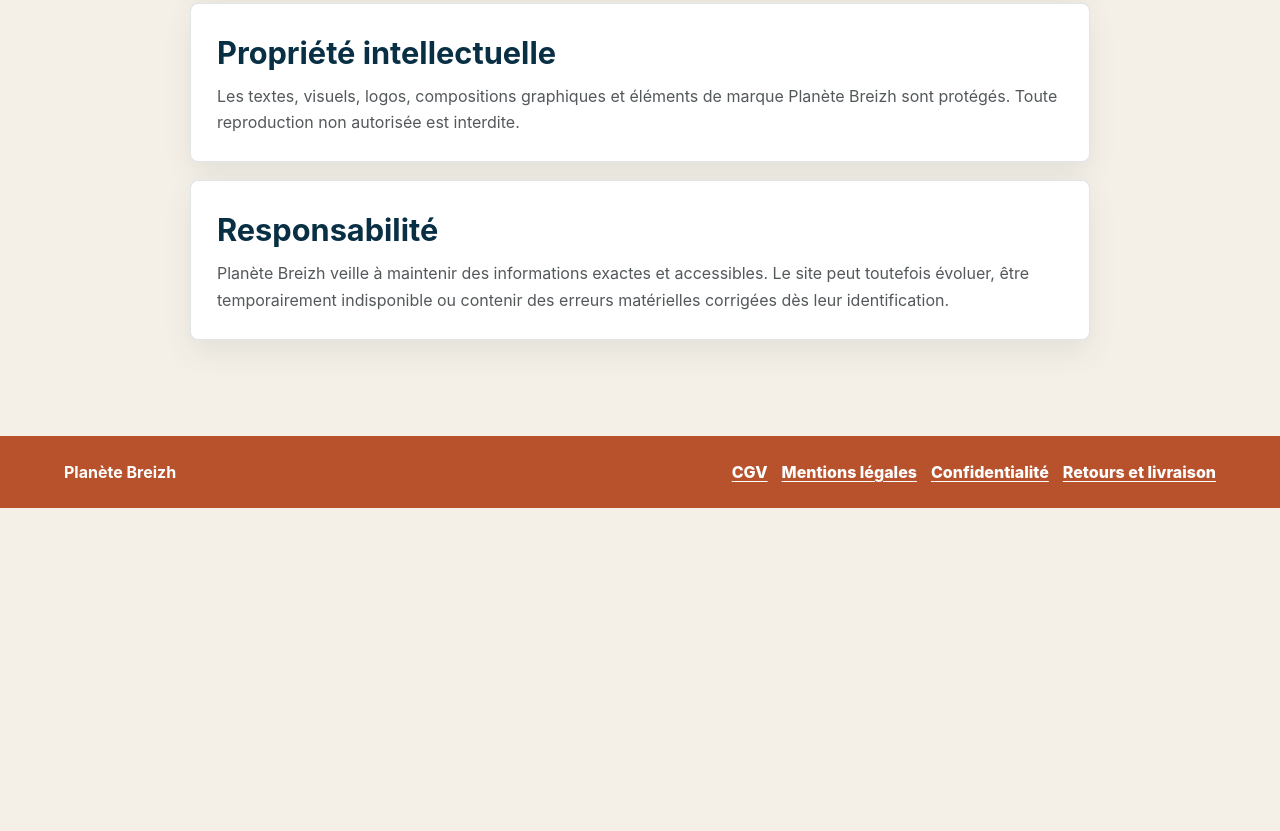
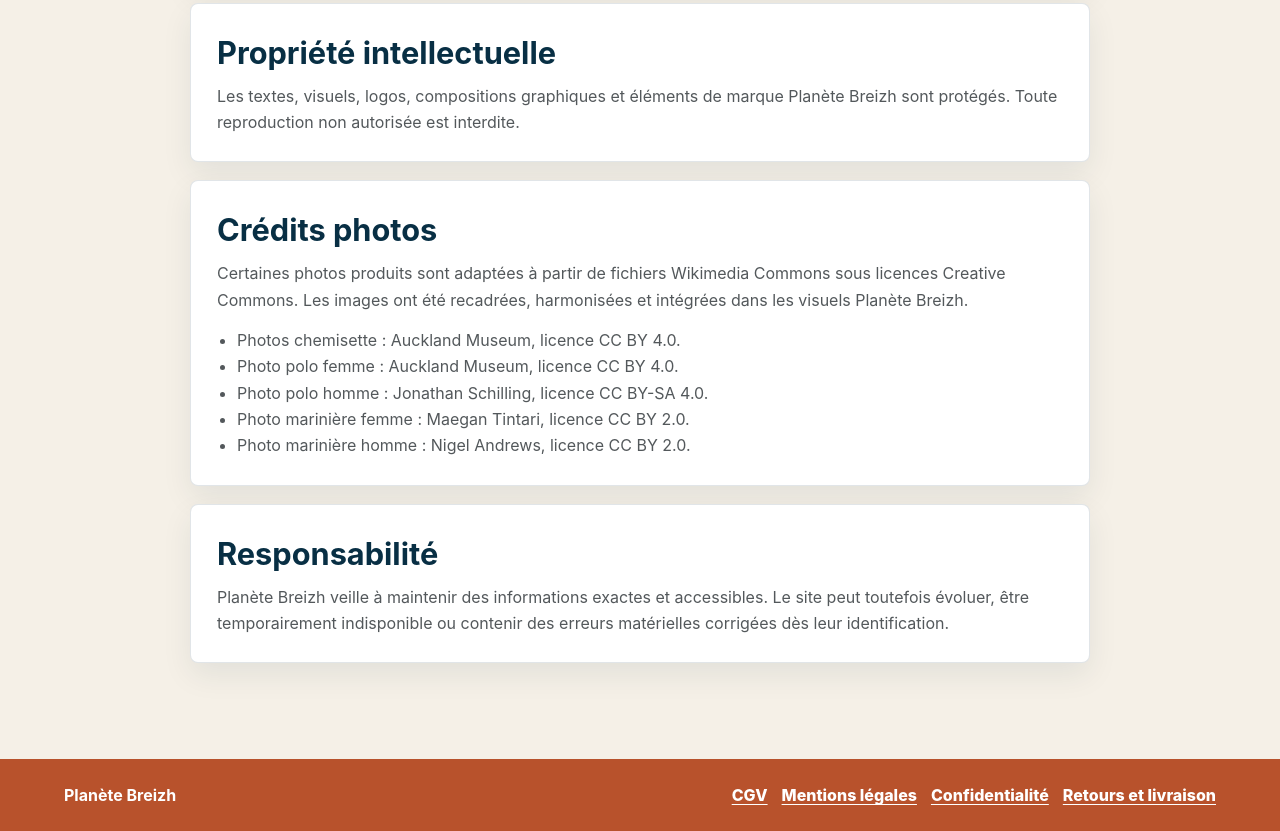
Before and after one commit to viguiry/Planete-breizh2, a website: page mentions-legales.html in a window 1280 px wide. Shown: the part 781-1612 px from the top of the page. Before the commit the page ends 1289 px from the top, so only its background shows below. Drawn offline with Linux system fonts and the light colour scheme.

Commit message:
Use real product photos

```diff
--- a/mentions-legales.html
+++ b/mentions-legales.html
@@ -45,6 +45,18 @@
       </section>
 
       <section class="legal-section">
+        <h2>Crédits photos</h2>
+        <p>Certaines photos produits sont adaptées à partir de fichiers Wikimedia Commons sous licences Creative Commons. Les images ont été recadrées, harmonisées et intégrées dans les visuels Planète Breizh.</p>
+        <ul>
+          <li>Photos chemisette : Auckland Museum, licence CC BY 4.0.</li>
+          <li>Photo polo femme : Auckland Museum, licence CC BY 4.0.</li>
+          <li>Photo polo homme : Jonathan Schilling, licence CC BY-SA 4.0.</li>
+          <li>Photo marinière femme : Maegan Tintari, licence CC BY 2.0.</li>
+          <li>Photo marinière homme : Nigel Andrews, licence CC BY 2.0.</li>
+        </ul>
+      </section>
+
+      <section class="legal-section">
         <h2>Responsabilité</h2>
         <p>Planète Breizh veille à maintenir des informations exactes et accessibles. Le site peut toutefois évoluer, être temporairement indisponible ou contenir des erreurs matérielles corrigées dès leur identification.</p>
       </section>
--- a/script.js
+++ b/script.js
@@ -86,7 +86,7 @@
       (product) => `
         <article class="product-card">
           <div class="product-art">
-            <img class="product-photo" src="${product.image}?v=1" alt="${product.name} avec logo Planète Breizh" loading="lazy" />
+            <img class="product-photo" src="${product.image}?v=2" alt="${product.name} avec logo Planète Breizh" loading="lazy" />
           </div>
           <div class="product-content">
             <div>
```
Also changed, not shown: index.html (+1 -1 lines), assets/products/femme-chemisette-logo.png, assets/products/femme-mariniere-logo.png, assets/products/femme-polo-logo.png, assets/products/homme-chemisette-logo.png, assets/products/homme-polo-logo.png, 1 other file.
